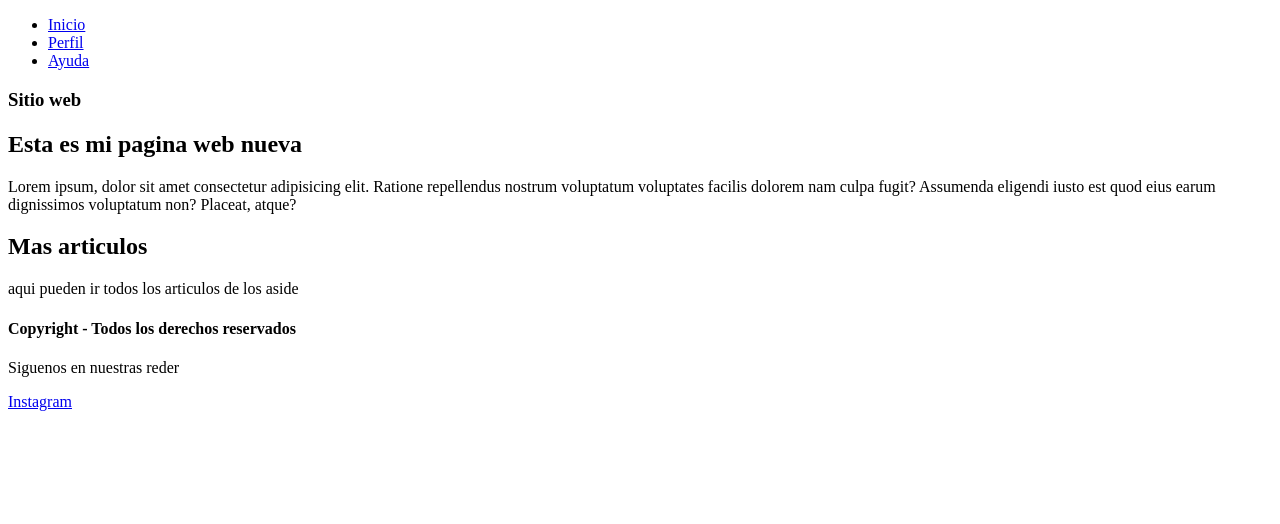
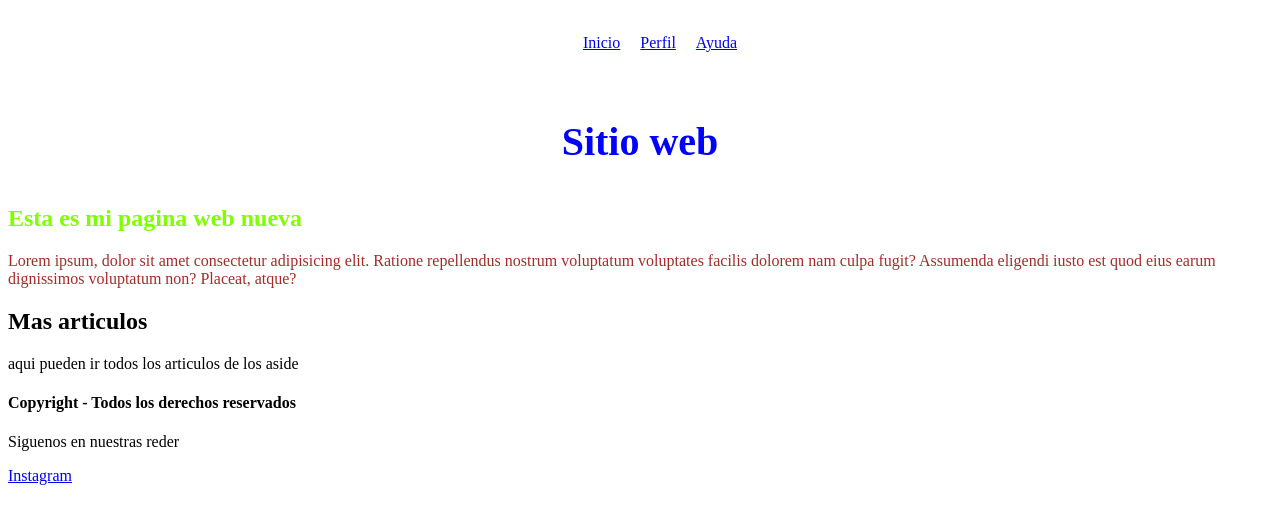
Before and after one commit to oprixz/Inicio-Programacion.github.io, a plain HTML site: page index.html in a window 1280 px wide. Drawn offline with Linux system fonts and the light colour scheme.

Commit message:
nuevos cambioos

```diff
--- a/estilos.css
+++ b/estilos.css
@@ -1,17 +1,25 @@
-body{
-    background-color:red;
-    font-family: 'Roboto',sans-serif;
+header {
+    color:violet;
 }
+section h1 {
+    text-align: center;
+ font-size: 40px;
+ color: blue;
+}
+section h2{
+    color: chartreuse;
+}
+section p{
+    color: brown;
+}
+#lista{
+    display: inline-flex;
+    list-style: none;
+}
+  li{
+    padding: 10px;
+  }
 
-h1, h2{
+nav{
     text-align: center;
 }
-p{
-    color:blue;
-   /* font-size: 24px; */
-}
-img{
-    display: block;
-    width: 20%;
-    margin: auto;
-}
--- a/index.html
+++ b/index.html
@@ -2,13 +2,13 @@
 <html lang="es">
 <head>
   <meta charset="UTF-8">
-  <meta name="viewport" content="width=device-width, initial-scale=1.0">
   <title>Mi primera pagina</title>
+  <link rel="stylesheet" href="estilos.css"
 </head>
 <body>
   <header>
     <nav>
-      <ul>
+      <ul id="lista">
         <li><a href="index.html">Inicio</a> </li>
         <li><a href="perfil.html">Perfil</a> </li>
         <li><a href="ayuda.html">Ayuda</a> </li>
```
Also changed, not shown: ayuda.html (+2 -1 lines), perfil.html (+2 -1 lines).
